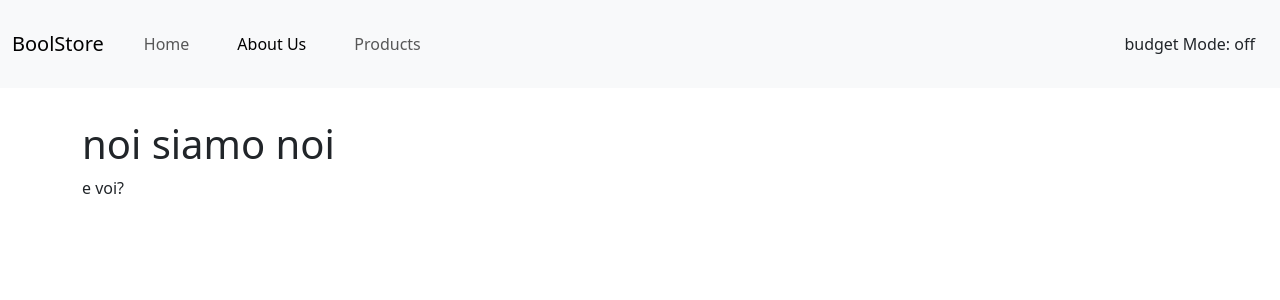
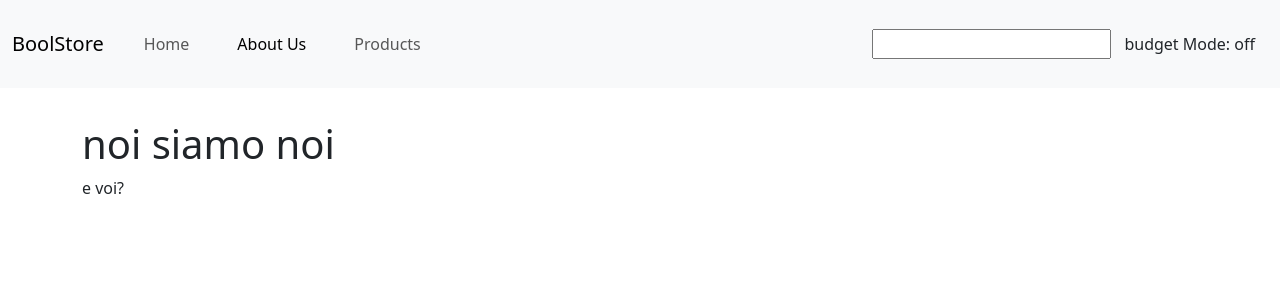
Before and after one commit to Anniballi-Andrea/react-context-api, a React (Vite) app: page /About in a window 1280 px wide. Shown: the top 300 px of the page. Built offline with nearby package versions, Linux system fonts and the light colour scheme.

Commit message:
i'm luck it works

```diff
--- a/src/App.jsx
+++ b/src/App.jsx
@@ -11,7 +11,8 @@ import { useState } from "react";
 
 function App() {
 
-  const [budgetMode, setBudgetMode] = useState(false)
+  //const [budgetMode, setBudgetMode] = useState(false)
+  const [budgetMode, setBudgetMode] = useState(null)
 
 
   return (
--- a/src/components/NavBar.jsx
+++ b/src/components/NavBar.jsx
@@ -45,6 +45,7 @@ export default function NavBar() {
 
                     </ul>
                 </div>
+                <input type="number" onChange={(e) => setBudgetMode(e.target.value)} />
                 <button className="btn" onClick={toggleBudgetMode}>budget Mode: {budgetMode ? "on" : "off"} </button>
             </div>
         </nav>
--- a/src/pages/Products.jsx
+++ b/src/pages/Products.jsx
@@ -12,7 +12,7 @@ export default function Products() {
     const [prodoctList, setProdoctList] = useState([])
 
 
-    const budgetProdocts = prodocts.filter((prodoct) => prodoct.price <= 30)
+    const budgetProdocts = prodocts.filter((prodoct) => prodoct.price <= budgetMode)
 
 
     function fetchProdocts() {
```
